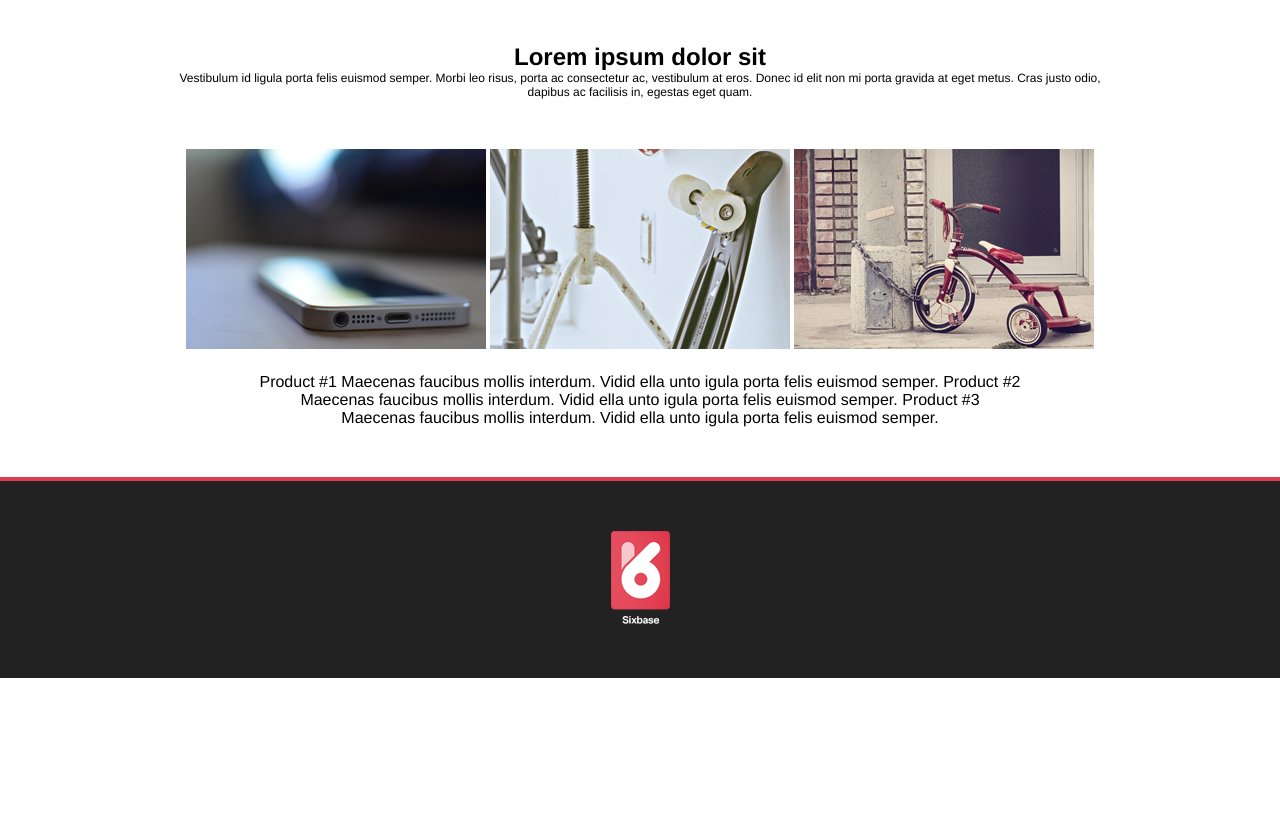
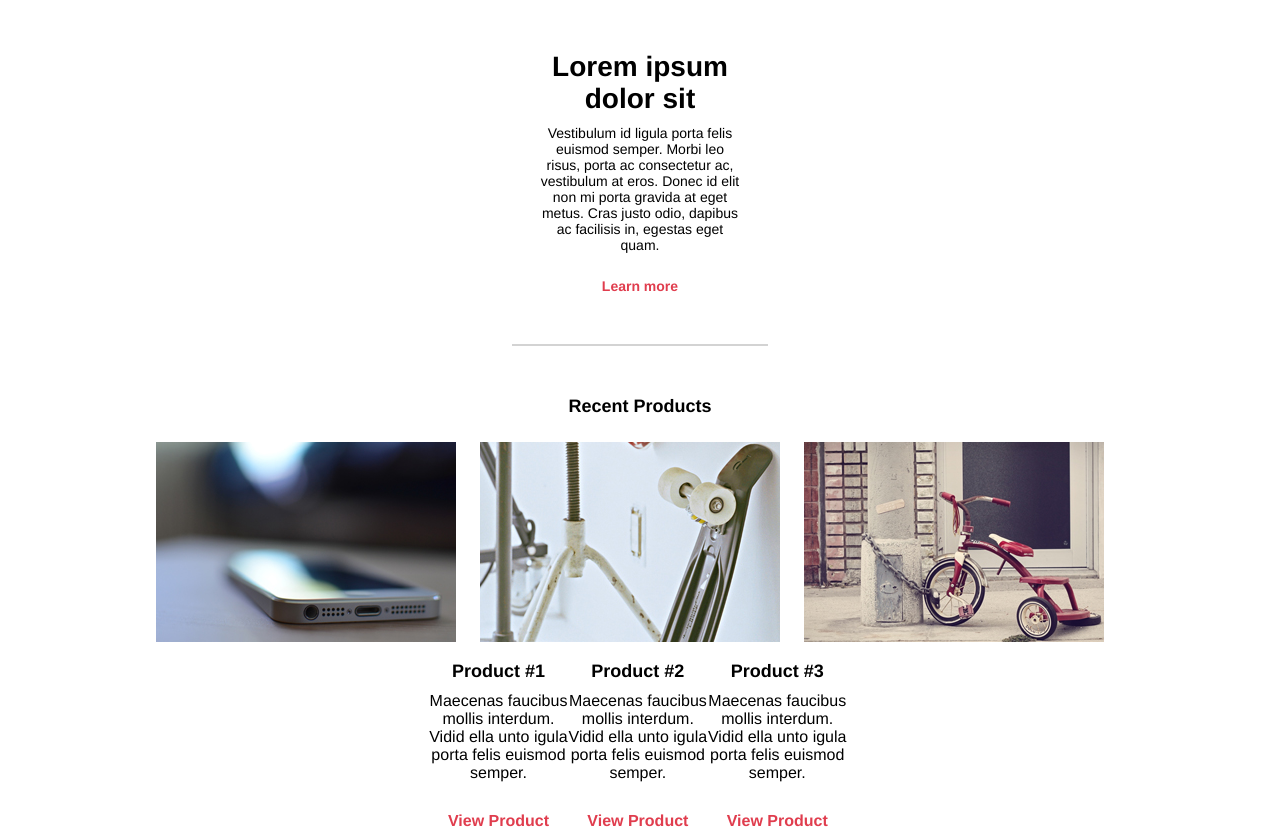
Before and after one commit to dytong/dytong.github.com, a plain HTML site: page assignment1/index.html in a window 1280 px wide. Shown: the part 730-1563 px from the top of the page. Before the commit the page ends 1408 px from the top, so only its background shows below. Drawn offline with Linux system fonts and the light colour scheme.

Commit message:
Finished Website FINALLY

```diff
--- a/assignment1/files/css/styles.css
+++ b/assignment1/files/css/styles.css
@@ -7,7 +7,7 @@
 
 header{
 	background-color: #f0f0f0;
-	border-bottom: 2px solid #e03d4e;
+	border-bottom: 3px solid #e03d4e;
 }
 
 a, a:visited{
@@ -20,24 +20,24 @@ a:hover{
 	color: #e03d4e;
 }
 
+h3{
+	font-size: 18px;
+}
+
 .logo{
-	/*margin: 50px auto;*/
 	text-align: center;
 	padding-top: 50px;
 }
 
-/*
-.nav{
-	width: 600px;
-  	height: 50px;
-  	text-align: center;
-  	line-height: 30px;
-  	font-size: 12px;
-  	font-family: Helvetica;
-  	font-weight: bold;
-  	text-transform: uppercase;
-  	margin-right: 50px;
-}*/
+.link{
+	color: #e03d4e;
+}
+
+.border{
+	border: 1px solid #D3D3D3;
+	width: 20%;
+	margin: 50px auto 0 auto;
+}
 
 .nav ul{
 	list-style-type: none;
@@ -47,12 +47,18 @@ a:hover{
 .nav ul li{
 	font-size: 12px;
 	font-family: Helvetica;
-	line-height: 50px;
-	padding-right: 45px;
-	padding-top: 35px;
+	line-height: 25px;
+	margin-left: 30px;
+	margin-right: 30px;
+	margin-bottom: 10px;
+	margin-top: 5px;
 	display: inline-block;
 	text-transform: uppercase;
 
+}
+
+.title{
+	font-weight: bold;
 }
 
 .nav ul li.active a{
@@ -61,13 +67,20 @@ a:hover{
 }
 
 .paragraph{
-	font-size: 12px;
-	width: 940px;
-	margin: 0 auto;
+	font-size: 14px;
+	text-align: center;
+	width: 16%;
+	margin: auto;
+}
+
+.paragraph p{
+	padding-top: 10px;
+	padding-bottom: 25px;
 }
 
 .images{
 	margin: 0 auto;
+	width: 100%;
 	text-align: center;
 }
 
@@ -78,25 +91,57 @@ a:hover{
 
 .bot{
 	padding-top: 50px;
+	display: block;
+}
+
+.bot ul{
+	width: 100%;
+	margin: auto;
+}
+
+.bot ul li{
+	list-style-type: none;
+	display: inline-block;
+	margin-right: 20px;
+
+}
+
+.images h3{
+	padding-bottom: 25px;
+}
+
+.desc{
+	margin: auto;
+	width: 33%;
 }
 
 .desc ul{
 	list-style-type: none;
 	text-align: center;
-	width: 940px;
-	margin: 0 auto;
-	padding-bottom: 50px;
-	padding-top: 20px;
+	width: 33%;
+	display: inline-block;
+	float: left;
+	margin-bottom: 25%;
 }
 
-.desc ul li{
-	display: inline-block;
+.desc ul li:nth-child(1){
+	margin-top: 15px;
+}
+
+.desc ul li:nth-child(2){
+	margin-top: 10px;
+}
+
+.desc ul li:nth-child(3){
+	margin-top: 30px;
 }
 
 .bottom{
 	height: 100%;
+	width: 100%;
 	text-align: center;
 	background: #222222;
 	padding: 50px;
 	border-top: 4px solid #e03d4e;
+	float: left;
 }
--- a/assignment1/index.html
+++ b/assignment1/index.html
@@ -12,6 +12,8 @@
 				<div class='logo'>
 					<img src="files/img/sixbase-logo.png"alt="Sixbase Logo"/>
 				</div>
+				<div class='border'>
+				</div>
 				<div class='nav'>
 					<ul>
             			<li><a href="http://dytong.github.com" target="_self">Home</a></li>
@@ -25,24 +27,37 @@
 				<div class='images top'>
 					<img src="files/img/desk-hero.jpg"lalt="Desk Hero"/>
 				</div>
-				<div class='paragraph'; style='text-align: center; font-family: Helvetica, Arial;'>
+
+				<div class='paragraph'>
 					<h1>Lorem ipsum dolor sit</h1>
 					<p>Vestibulum id ligula porta felis euismod semper. Morbi leo risus, porta ac consectetur ac, vestibulum at eros. Donec id elit non mi porta gravida at eget metus. Cras justo odio, dapibus ac facilisis in, egestas eget quam.</p>
-
+					<a href="http://dytong.github.com" target="_self" class="link">Learn more</a>
+				</div>
+				<div class='border'>
 				</div>
 				<div class='images bot'>
-					<img src="files/img/product-1.jpg"alt="Product 1"/>
-					<img src="files/img/product-2.jpg"alt="Product 2"/>
-					<img src="files/img/product-3.jpg"alt="Product 3"/>
+					<h3 class='title'>Recent Products</h3>
+					<ul>
+						<li><img src="files/img/product-1.jpg"alt="Product 1"/></li>
+						<li><img src="files/img/product-2.jpg"alt="Product 2"/></li>
+						<li><img src="files/img/product-3.jpg"alt="Product 3"/></li>
+					</ul>
 				</div>
 				<div class='desc'>
 					<ul>
-						<li>Product #1</li>
+						<h3><li class='title'>Product #1</li></h3>
 						<li>Maecenas faucibus mollis interdum. Vidid ella unto igula porta felis euismod semper.</li>
-						<li>Product #2</li>
+						<li><a href="http://dytong.github.com" target="_self" class="link">View Product</a></li>
+					</ul>
+					<ul>
+						<h3><li class='title'>Product #2</li></h3>
 						<li>Maecenas faucibus mollis interdum. Vidid ella unto igula porta felis euismod semper.</li>
-						<li>Product #3</li>
+						<li><a href="http://dytong.github.com" target="_self" class="link">View Product</a></li>
+					</ul>
+					<ul>
+						<h3><li class='title'>Product #3</li></h3>
 						<li>Maecenas faucibus mollis interdum. Vidid ella unto igula porta felis euismod semper.</li>
+						<li><a href="http://dytong.github.com" target="_self" class="link">View Product</a></li>
 					</ul>
 				</div>
 				<div class='bottom'>
```
